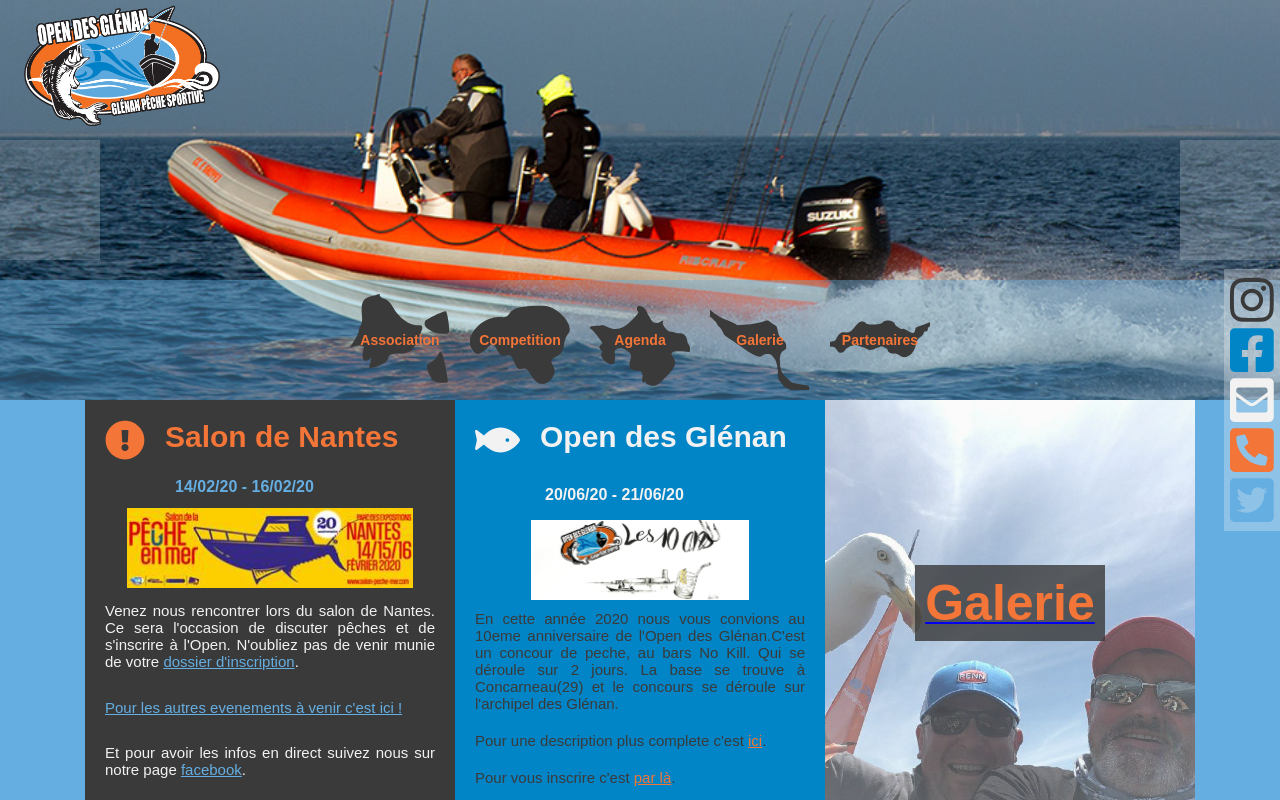
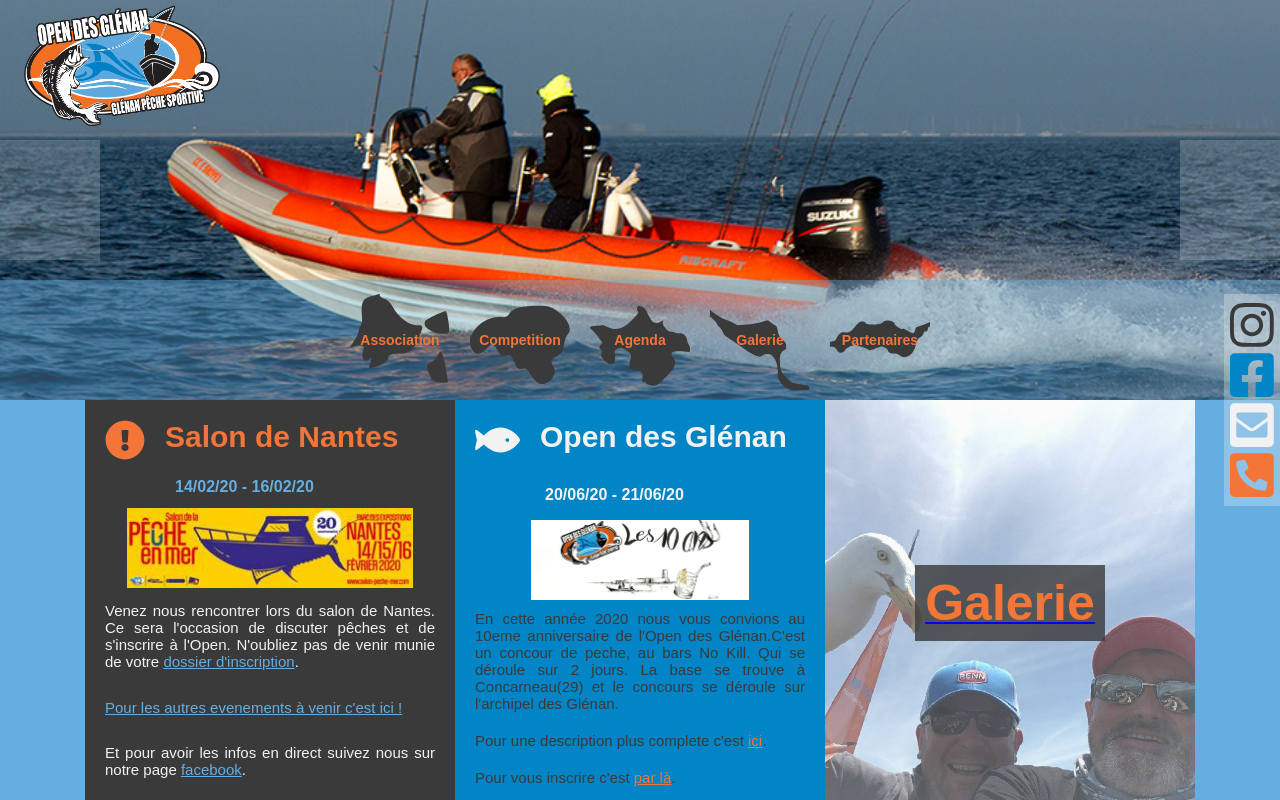
Before and after one commit to mkervabo/GlenanPecheSportive, a Vue app: page / in a window 1280 px wide. Shown: the top 800 px of the page. Built offline with nearby package versions, Linux system fonts and the light colour scheme.

Commit message:
Remove twitter link

```diff
--- a/src/App.vue
+++ b/src/App.vue
@@ -20,7 +20,6 @@
           class="icone orange"
         ></fa-icon
       ></a>
-      <fa-icon :icon="['fab', 'twitter-square']" class="icone blue"></fa-icon>
     </div>
     <header class="intro">
       <router-link to="/">
@@ -45,8 +44,7 @@ import sponsors from "./sponsors";
 import { library } from "@fortawesome/fontawesome-svg-core";
 import {
   faInstagram,
-  faFacebookSquare,
-  faTwitterSquare
+  faFacebookSquare
 } from "@fortawesome/free-brands-svg-icons";
 import {
   faPhoneSquareAlt,
@@ -55,7 +53,6 @@ import {
 
 library.add(faInstagram);
 library.add(faFacebookSquare);
-library.add(faTwitterSquare);
 library.add(faPhoneSquareAlt);
 library.add(faEnvelopeSquare);
 
```
